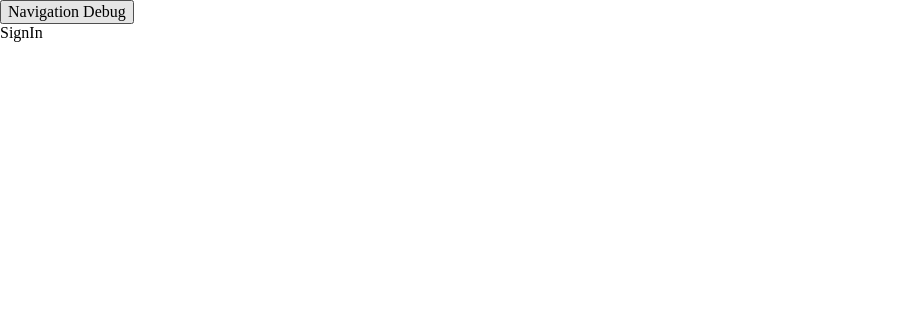
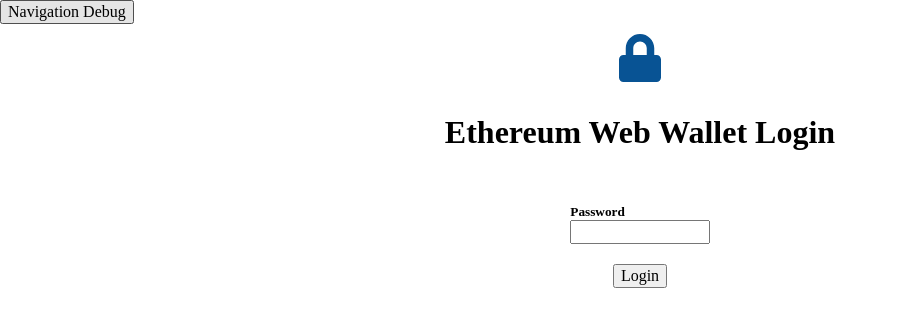
Before and after one commit to jaa2/ethereum-web-wallet, a React (Create React App) app: page /SignIn in a window 1280 px wide. Shown: the top 326 px of the page, without its empty margins (0-898 px from the left). Built offline with nearby package versions, Linux system fonts and the light colour scheme.

Commit message:
Barebones sign-in page

```diff
--- /dev/null
+++ b/src/SignIn.scss
@@ -0,0 +1,41 @@
+@import 'common/colors';
+
+
+#sign-in {
+  width: 33vw;
+  min-width: 400px;
+
+  margin: auto;
+  padding: 10px;
+
+  display: flex;
+  flex-direction: column;
+  justify-content: space-evenly;
+  align-items: center;
+
+  text-align: center;
+
+  h1 {
+    padding: 10px;
+  }
+
+  .fa-icon {
+    color: $icon-color;
+  }
+
+  #sign-in-entry {
+    width: 33%;
+
+    display: flex;
+    flex-direction: column;
+    text-align: left;
+
+    h5 {
+      margin-bottom: 0;
+    }
+
+    input {
+      margin-bottom: 20px;
+    }
+  }
+}
--- a/src/SignIn.tsx
+++ b/src/SignIn.tsx
@@ -1,7 +1,34 @@
+import React from 'react';
+import { Link } from 'react-router-dom';
+import { FontAwesomeIcon } from '@fortawesome/react-fontawesome';
+import { faLock } from '@fortawesome/free-solid-svg-icons';
+
+import './SignIn.scss';
+
+// TODO: authenticate via backend and integrate w/ React Router
+function Authenticate(password: string) {
+  return password === 'expectedpassword';
+}
+
 function SignIn() {
+  const [password, setPassword]: [string, (password: string) => void] = React.useState<string>('');
+  const handlePassword = (event: React.ChangeEvent<HTMLInputElement>) => {
+    setPassword(event.target.value);
+  };
+
   return (
-    <div>
-      SignIn
+    <div id="sign-in">
+      <div id="sign-in-header">
+        <FontAwesomeIcon className="fa-icon" icon={faLock} size="3x" />
+        <h1>Ethereum Web Wallet Login</h1>
+      </div>
+      <div id="sign-in-entry" className="field-entry">
+        <h5 id="sign-in-password-label">Password</h5>
+        <input id="sign-in-password-input" type="password" name="password" onChange={handlePassword} />
+      </div>
+      <Link to="/Home">
+        <button id="sign-in-login-button" className="bottom-button" type="button" onClick={() => Authenticate(password)}>Login</button>
+      </Link>
     </div>
   );
 }
```
